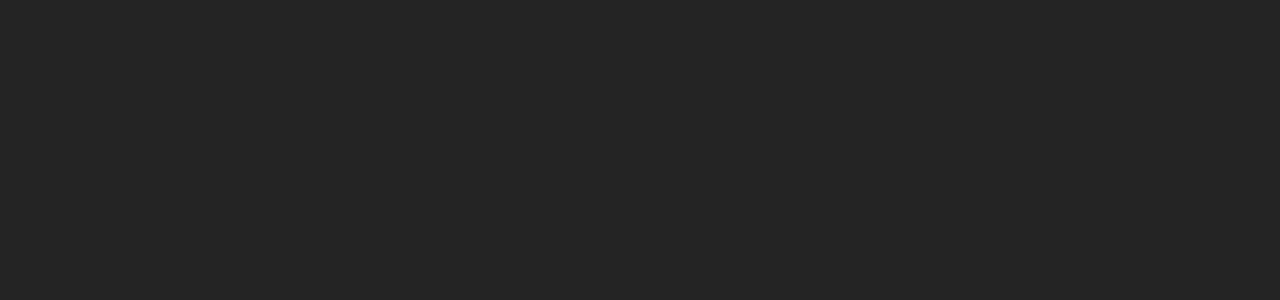
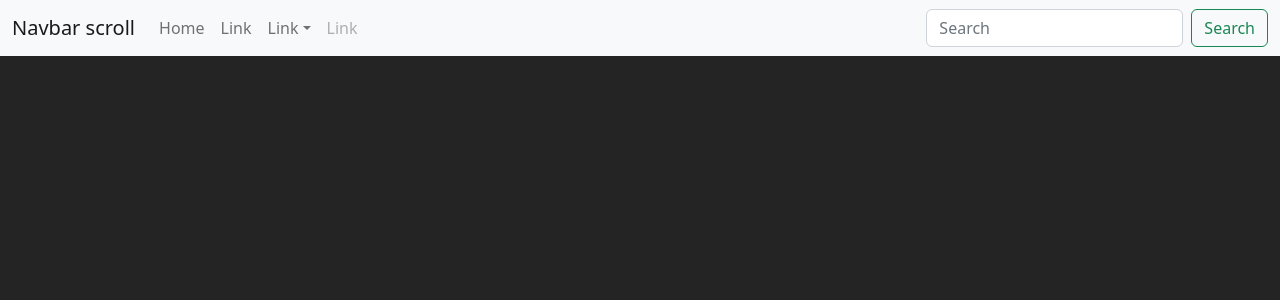
Before and after one commit to Ccharliiee/UReactS201ReactRouter, a React (Create React App) app: page / in a window 1280 px wide. Shown: the top 300 px of the page. Built offline with nearby package versions, Linux system fonts and the light colour scheme.

Commit message:
Add a root page with react router

```diff
--- a/src/App.js
+++ b/src/App.js
@@ -1,5 +1,18 @@
+import { createBrowserRouter, RouterProvider } from "react-router-dom";
+
+import "bootstrap/dist/css/bootstrap.min.css";
+
+import HomeNavScrollExample from "./pages/home";
+
+const router = createBrowserRouter([
+  {
+    path: "/",
+    element: <HomeNavScrollExample />,
+  },
+]);
+
 function App() {
-  return <div></div>;
+  return <RouterProvider router={router} />;
 }
 
 export default App;
--- /dev/null
+++ b/src/pages/home.js
@@ -0,0 +1,51 @@
+import Button from "react-bootstrap/Button";
+import Container from "react-bootstrap/Container";
+import Form from "react-bootstrap/Form";
+import Nav from "react-bootstrap/Nav";
+import Navbar from "react-bootstrap/Navbar";
+import NavDropdown from "react-bootstrap/NavDropdown";
+
+const HomeNavScrollExample = () => {
+  return (
+    <Navbar bg="light" expand="lg">
+      <Container fluid>
+        <Navbar.Brand href="#">Navbar scroll</Navbar.Brand>
+        <Navbar.Toggle aria-controls="navbarScroll" />
+        <Navbar.Collapse id="navbarScroll">
+          <Nav
+            className="me-auto my-2 my-lg-0"
+            style={{ maxHeight: "100px" }}
+            navbarScroll
+          >
+            <Nav.Link href="#action1">Home</Nav.Link>
+            <Nav.Link href="#action2">Link</Nav.Link>
+            <NavDropdown title="Link" id="navbarScrollingDropdown">
+              <NavDropdown.Item href="#action3">Action</NavDropdown.Item>
+              <NavDropdown.Item href="#action4">
+                Another action
+              </NavDropdown.Item>
+              <NavDropdown.Divider />
+              <NavDropdown.Item href="#action5">
+                Something else here
+              </NavDropdown.Item>
+            </NavDropdown>
+            <Nav.Link href="#" disabled>
+              Link
+            </Nav.Link>
+          </Nav>
+          <Form className="d-flex">
+            <Form.Control
+              type="search"
+              placeholder="Search"
+              className="me-2"
+              aria-label="Search"
+            />
+            <Button variant="outline-success">Search</Button>
+          </Form>
+        </Navbar.Collapse>
+      </Container>
+    </Navbar>
+  );
+};
+
+export default HomeNavScrollExample;
```
